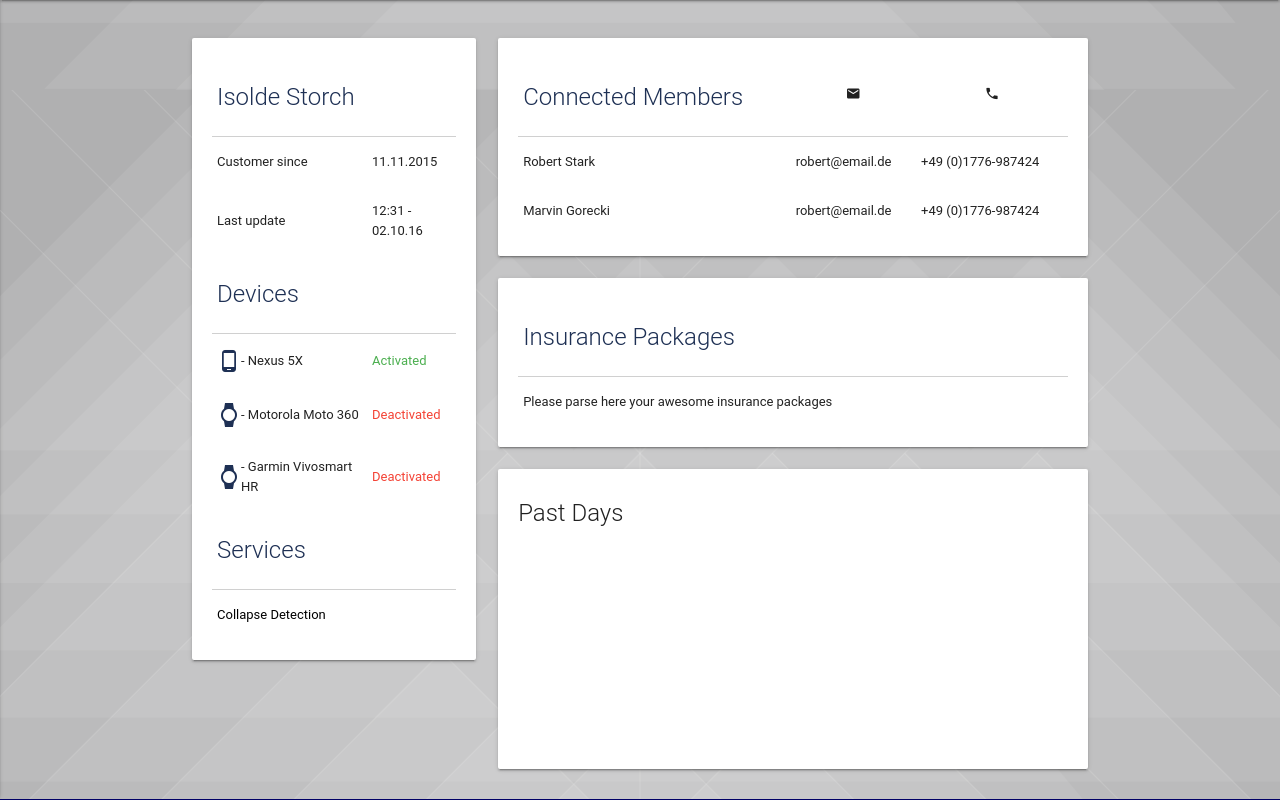
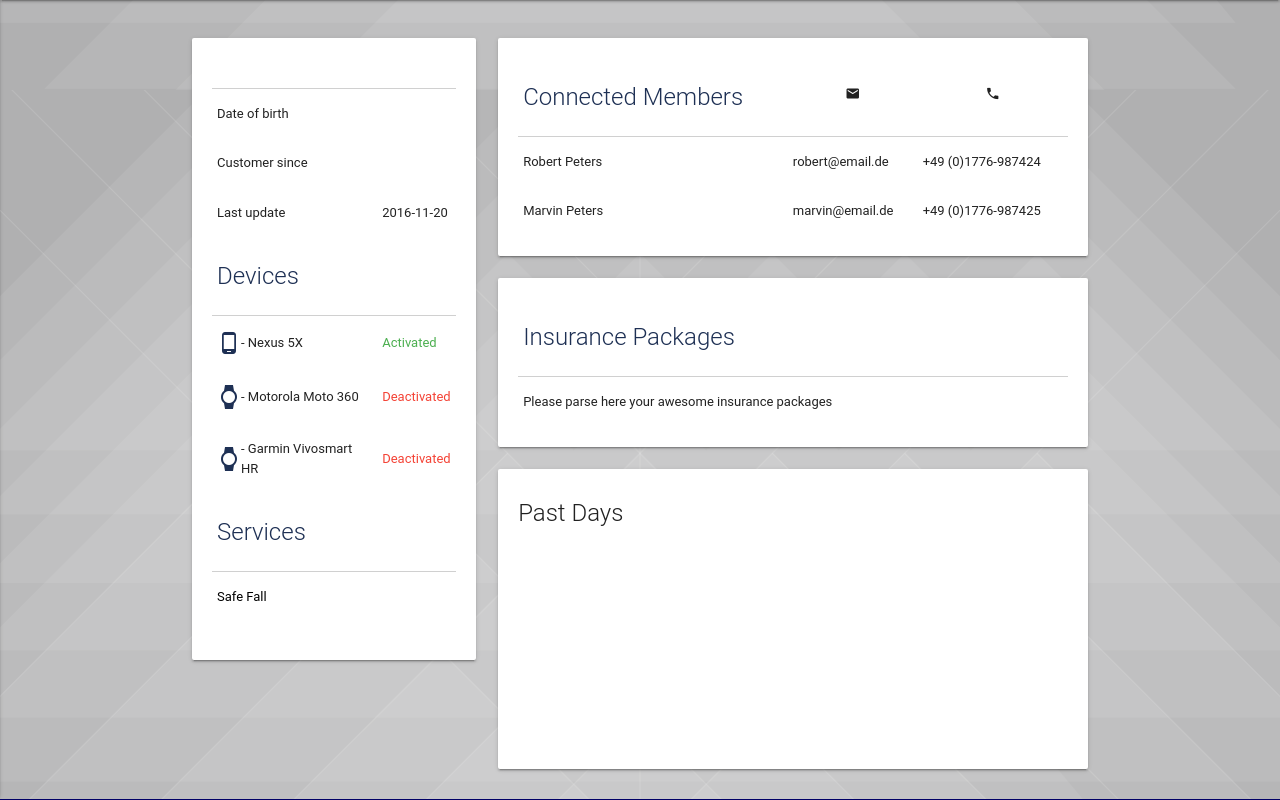
Before and after one commit to janmattfeld/InsurHack2016, a Flask app: page /dashboard/ in a window 1280 px wide. Shown: the part 64-864 px from the top of the page. Run offline with Flask 2, Linux system fonts and the light colour scheme; data that the repository does not hold is empty.

Commit message:
Adding live Zurich API account data

```diff
--- a/server/app/api_wrapper/wrapper.py
+++ b/server/app/api_wrapper/wrapper.py
@@ -3,24 +3,40 @@
 
 class Wrapper(object):
 
+    service_uri = "https://api.insurhack.com/apis/gi/1"
+
+    headers = {
+        'authorization': "Bearer 415aeaf7-58c7-3d4e-97e6-412d97f57161",
+        'content-type': "application/json",
+        'cache-control': "no-cache"
+    }
 
     @staticmethod
     def get_customer(customer_id):
-        url = "https://api.insurhack.com/apis/gi/1/Account_Set(%27pc:" + str(customer_id) + "%27)"
 
-        querystring = {"$expand": "AccountHolderContact"}
+        resource_path = "/Account_Set(%27pc:" + str(customer_id) + "%27)"
 
-        headers = {
-            'authorization': "Bearer 415aeaf7-58c7-3d4e-97e6-412d97f57161",
-            'content-type': "application/json",
-            'cache-control': "no-cache"
-        }
-        return requests.request("GET", url, headers=headers, params=querystring)
+        query_string = {"$expand": "AccountHolderContact"}
+
+        return requests.request("GET", Wrapper.service_uri + resource_path , headers=Wrapper.headers, params=query_string).json()
 
 
     @staticmethod
     def customer_exists(customer_id):
         return Wrapper.get_customer(customer_id).status_code == 200
+
+
+    @staticmethod
+    def get_customer_policies(customer_id):
+
+        resource_path = "/Account_Set(%27pc:" + str(customer_id) + "%27)"
+
+        query_string = {"$expand": "Policies"}
+
+        policy_ids = requests.request("GET", Wrapper.service_uri + resource_path , headers=Wrapper.headers, params=query_string).json()
+        policy_details = []
+        for policy in policy_ids["Policies"]:
+            print(policy['PublicID'])
 
 
     @staticmethod
--- a/server/app/templates/dashboard.html
+++ b/server/app/templates/dashboard.html
@@ -57,17 +57,23 @@
                                     <!-- Stats -->
                                     <thead>
                                     <tr>
-                                        <th><span class="card-title truncate primary-color-text">Isolde Storch</span></th>
+                                        <th><span class="card-title truncate primary-color-text">{{customer.AccountHolderContact.AccountName}}</span></th>
                                     </tr>
                                     </thead>
                                     <tbody>
                                     <tr>
+                                        <td>Date of birth</td>
+                                        <td>{{customer.AccountHolderContact.DateOfBirth}}</td>
+                                    </tr>
+                                    <tr>
                                         <td>Customer since</td>
-                                        <td>11.11.2015</td>
+
+                                        <td>{{customer.AccountHolderContact.CreateTime}}</td>
                                     </tr>
                                     <tr>
                                         <td>Last update</td>
-                                        <td>12:31 - 02.10.16</td>
+
+                                        <td>2016-11-20</td>
                                     </tr>
                                     </tbody>
 
@@ -108,10 +114,9 @@
                                     </thead>
                                     <tbody>
                                     <tr>
-                                        <td><a href="#!">Collapse Detection</a></td>
+                                        <td><a href="#!">Safe Fall</a></td>
                                     </tr>
                                     </tbody>
-
                                 </table>
                             </div>
                         </div>
@@ -136,22 +141,20 @@
                                     </thead>
                                     <tbody>
                                     <tr>
-                                        <td>Robert Stark</td>
+                                        <td>Robert Peters</td>
                                         <td>robert@email.de</td>
                                         <td>+49 (0)1776-987424</td>
                                     </tr>
                                     <tr>
-                                        <td>Marvin Gorecki</td>
-                                        <td>robert@email.de</td>
-                                        <td>+49 (0)1776-987424</td>
+                                        <td>Marvin Peters</td>
+                                        <td>marvin@email.de</td>
+                                        <td>+49 (0)1776-987425</td>
                                     </tr>
                                     </tbody>
-
                                 </table>
                             </div>
                         </div>
                     </div>
-
 
                     <div class="col s12">
                         <div class="card">
--- a/server/app/views/resources.py
+++ b/server/app/views/resources.py
@@ -1,4 +1,5 @@
 from app import db
+from app.api_wrapper.wrapper import Wrapper
 
 from flask import Blueprint, render_template
 from jinja2.exceptions import TemplateNotFound
@@ -23,7 +24,9 @@
 
 @dashboard_bp.route('/', defaults={'page': 'dashboard'})
 def show_home(page):
+    customer = Wrapper.get_customer(244);
+    customer_policies = Wrapper.get_customer_policies(244);
     try:
-        return render_template('dashboard.html')
+        return render_template('dashboard.html', customer=customer, customer_policies=customer_policies)
     except TemplateNotFound:
         abort(404)
```
